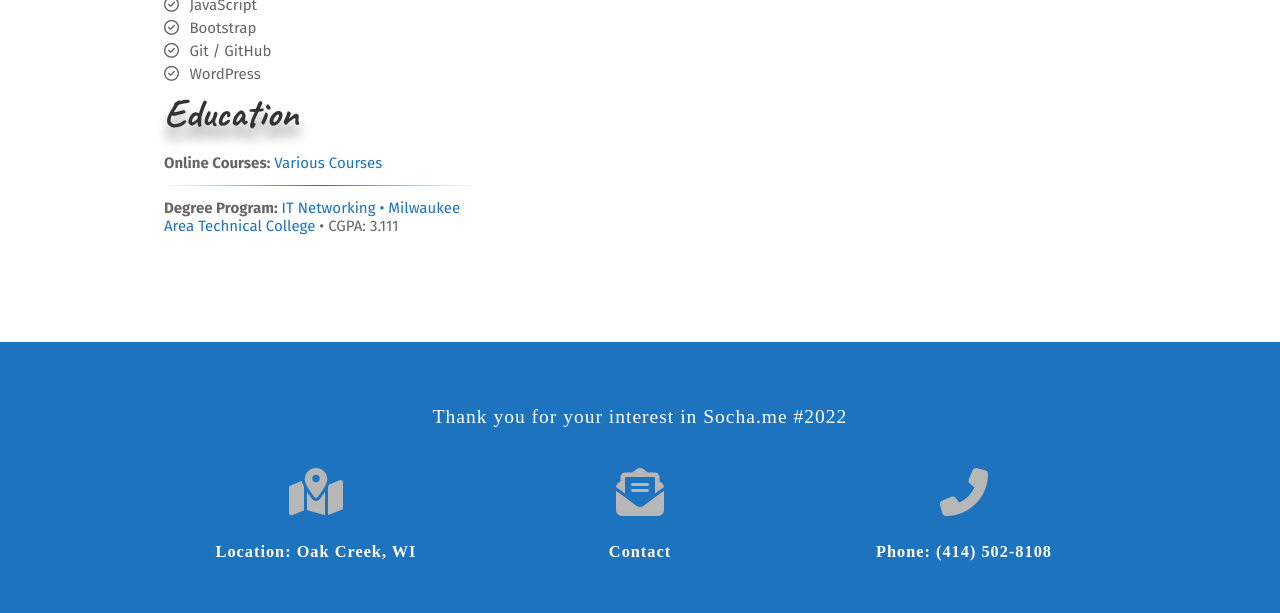
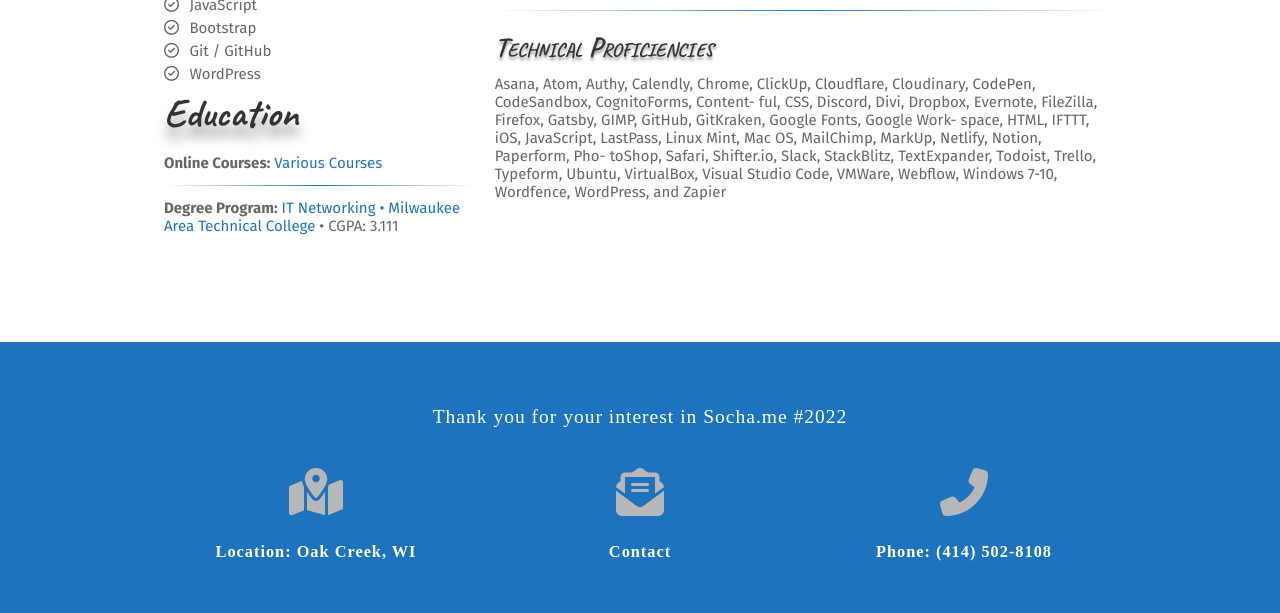
Before and after one commit to nicksocha/socha-me, a plain HTML site: page index.html in a window 1280 px wide. Shown: the part 1727-2340 px from the top of the page. Drawn offline with Linux system fonts and the light colour scheme; a web font is replaced by a local one.

Commit message:
v2.1 Updated Resume
Updated Resume, Added Technical Proficiencies.

```diff
--- a/index.html
+++ b/index.html
@@ -142,6 +142,18 @@
           <ul>
             <li>Imaging HP desktops and laptops and verified hardware, OS, and network functionalities. Set up and configured 6+ machines per day, swapping old with new, confirmed machines’ functionality. Ensured efficient support and customer satisfaction.</li>
           </ul>
+          <hr>
+        </div>
+        <!-- Technical Proficiencies Blurb -->
+        <div class="resume-blurb">
+          <h6>Technical Proficiencies</h6>
+          <ul>
+            <li>Asana, Atom, Authy, Calendly, Chrome, ClickUp, Cloudflare, Cloudinary, CodePen, CodeSandbox, CognitoForms, Content-
+              ful, CSS, Discord, Divi, Dropbox, Evernote, FileZilla, Firefox, Gatsby, GIMP, GitHub, GitKraken, Google Fonts, Google Work-
+              space, HTML, IFTTT, iOS, JavaScript, LastPass, Linux Mint, Mac OS, MailChimp, MarkUp, Netlify, Notion, Paperform, Pho-
+              toShop, Safari, Shifter.io, Slack, StackBlitz, TextExpander, Todoist, Trello, Typeform, Ubuntu, VirtualBox, Visual Studio
+              Code, VMWare, Webflow, Windows 7-10, Wordfence, WordPress, and Zapier</li>
+          </ul>
         </div>
       </div>
     </section>
```
Also changed, not shown: 2 other files.
